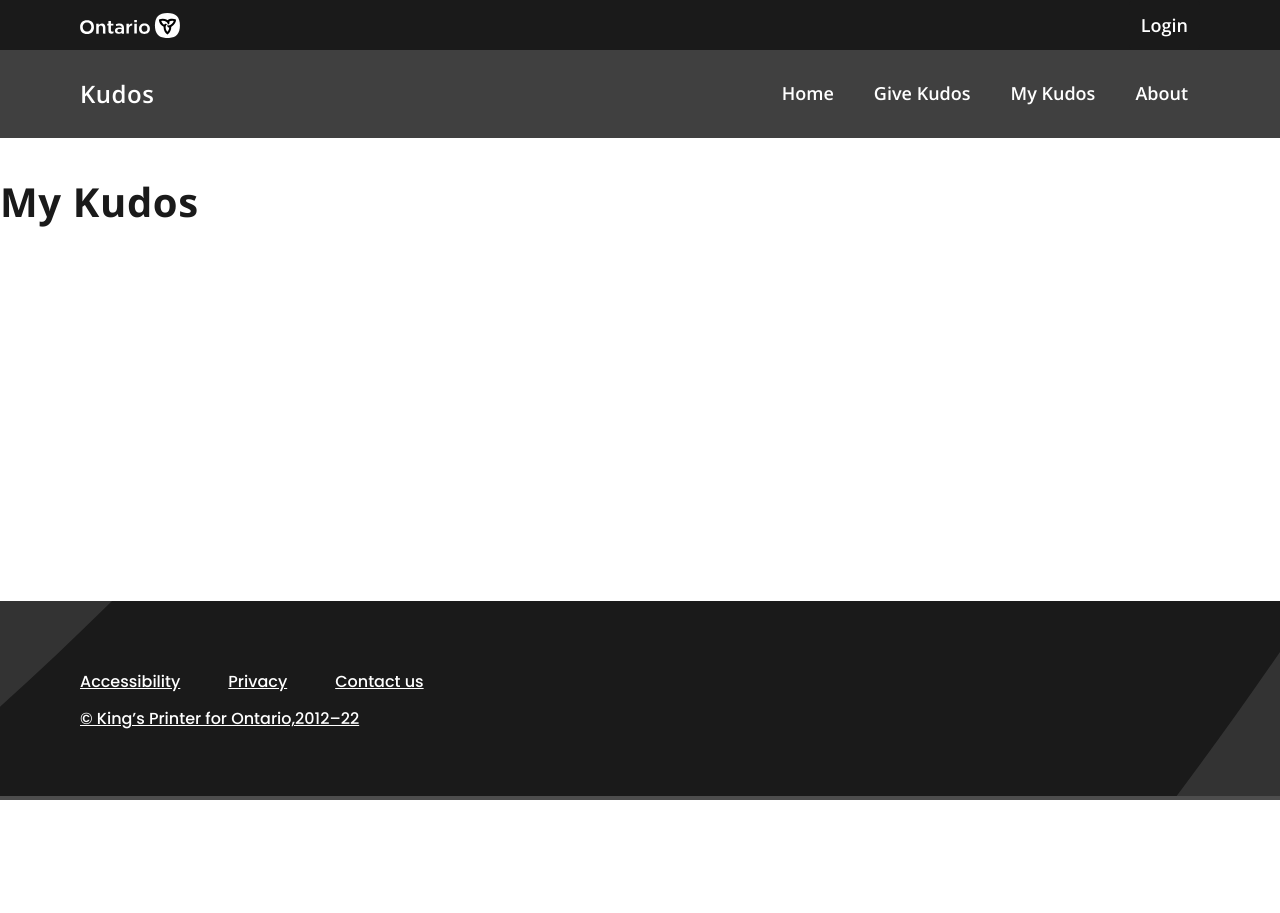
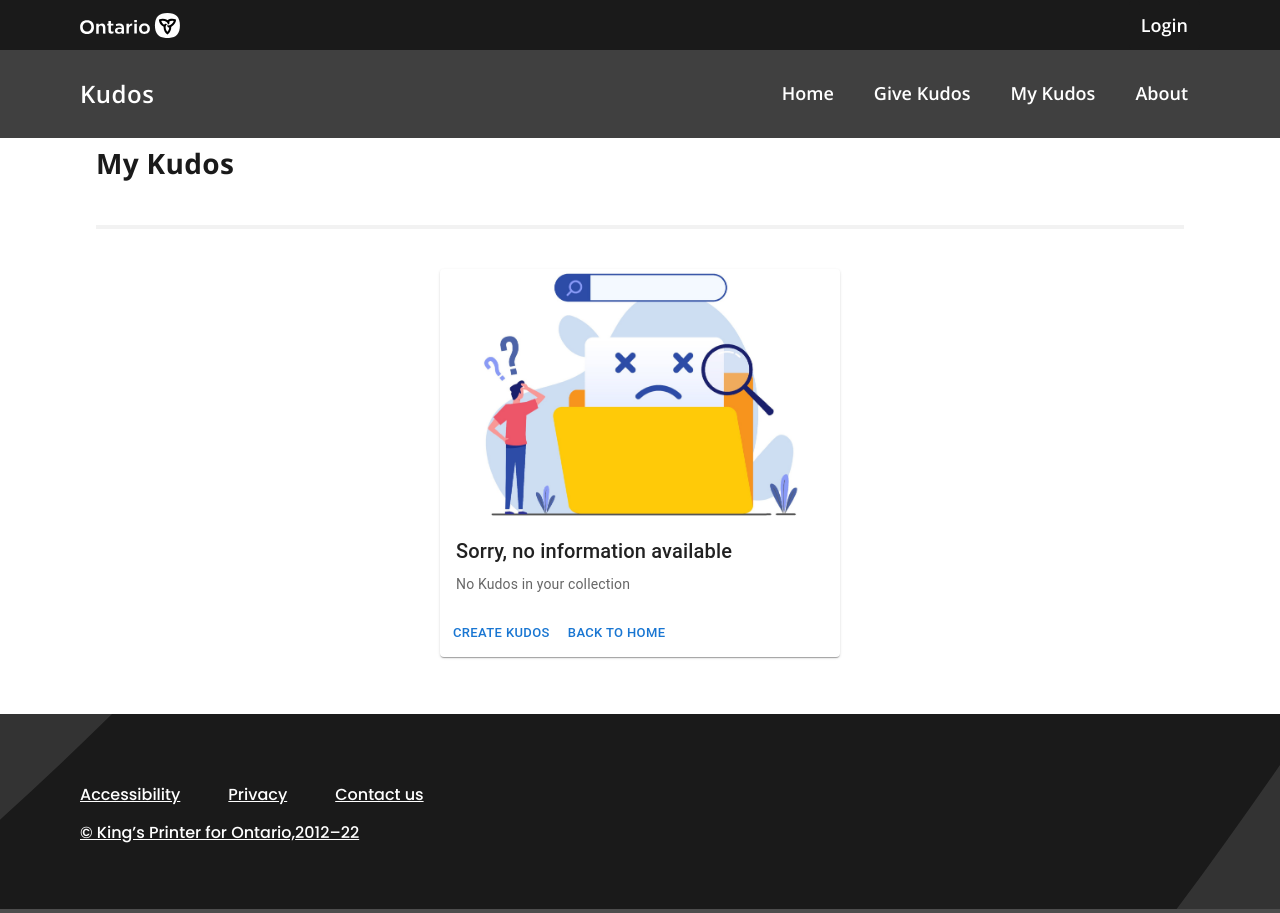
Before and after one commit to siranchao/kudos, a Next.js app: page /myKudos in a window 1280 px wide. Before the commit the page ends 800 px from the top, so only its background shows below. Built offline with nearby package versions, Linux system fonts and the light colour scheme; a web font is replaced by a local one.

Commit message:
add scrollButton

```diff
--- a/app/components/KudoCard.tsx
+++ b/app/components/KudoCard.tsx
@@ -1,4 +1,4 @@
-
+'use client';
 import { useState } from 'react';
 import Card from '@mui/material/Card';
 import CardHeader from '@mui/material/CardHeader';
--- a/app/components/Process.tsx
+++ b/app/components/Process.tsx
@@ -1,3 +1,4 @@
+'use client';
 import * as React from 'react';
 import { useState } from 'react';
 import Box from '@mui/material/Box';
--- a/app/components/ScrollButton.tsx
+++ b/app/components/ScrollButton.tsx
@@ -1,3 +1,4 @@
+'use client';
 import { useState } from 'react';
 import { FaArrowCircleUp } from 'react-icons/fa';
 import styles from '../styles/homePage.module.css';
--- a/app/myKudos/page.tsx
+++ b/app/myKudos/page.tsx
@@ -1,5 +1,7 @@
 
 import { Metadata } from 'next';
+import styles from '../styles/myKudos.module.css'
+import InfoCard from '../components/InfoCard';
 
 export const metadata: Metadata = {
   title: 'Kudos | My Kudos',
@@ -8,10 +10,13 @@ export const metadata: Metadata = {
 
 export default function MyKudos() {
 
+    const data = []
 
     return (
-        <div>
-            <h1>My Kudos</h1>
+        <div className={styles.myKudosPage}>
+            <h3>My Kudos</h3>
+            <hr/>
+            {data.length === 0 && <InfoCard info={"No Kudos in your collection"} />}
         </div>
     )
 }
```
